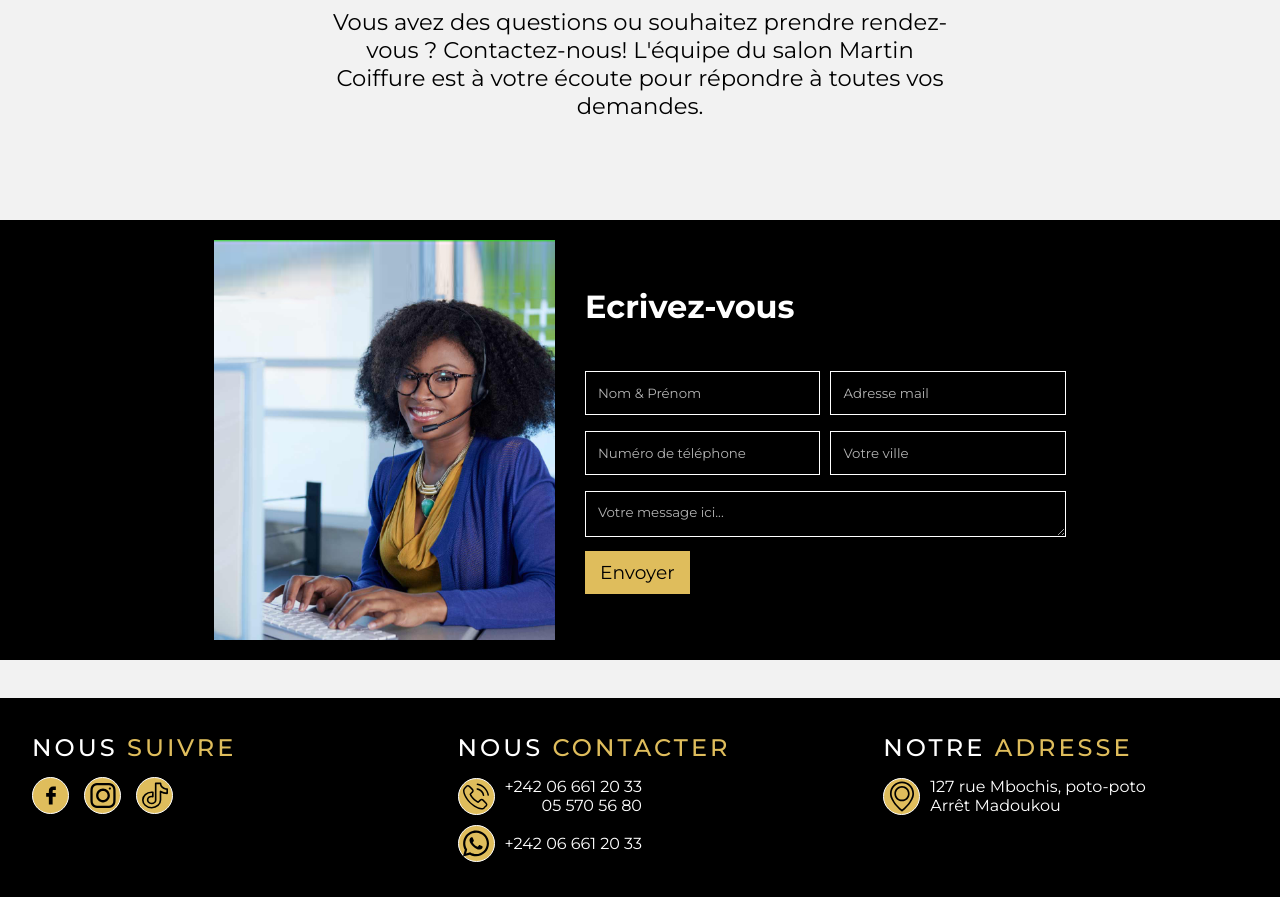
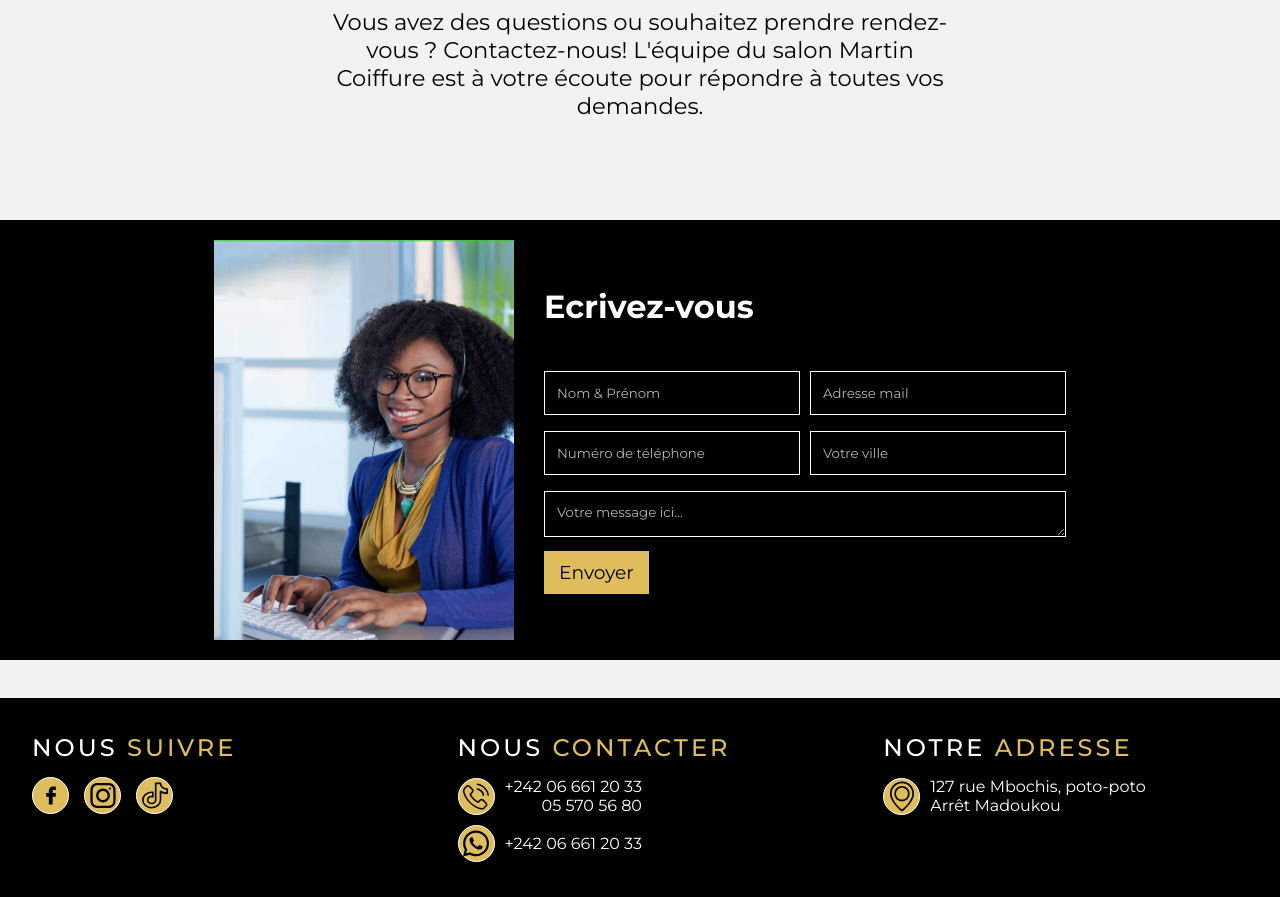
Before and after one commit to Francisny03/martin-coiffure, a PHP site: page /contact.php in a window 1280 px wide. Shown: the part 592-1489 px from the top of the page. Run offline with PHP 8.4, Linux system fonts and the light colour scheme; some libraries are stand-ins or nearby versions.

Commit message:
min-width

```diff
--- a/CSS/style.css
+++ b/CSS/style.css
@@ -783,6 +783,7 @@ h4 {
 .write_left img {
   width: 100%;
   height: 100%;
+  min-width: 150px;
   object-fit: cover;
   object-position: center;
 }
@@ -825,6 +826,7 @@ form {
   border: 1px solid white;
   width: 100%;
   height: 40px;
+  min-width: 250px;
   color: white;
 }
 
```
